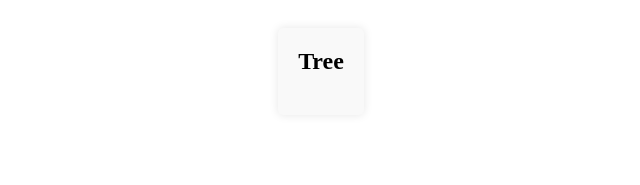
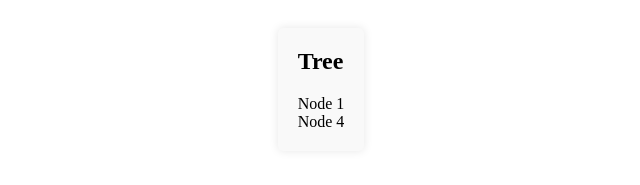
Before and after one commit to korolknopok/react-tree, a React (Vite) app: page / in a window 1280 px wide. Shown: the top 185 px of the page, without its empty margins (319-959 px from the left). Built offline with nearby package versions, Linux system fonts and the light colour scheme.

Commit message:
feature(task-3-add-tree-component): add Tree component to display root nodes

```diff
--- a/src/App.tsx
+++ b/src/App.tsx
@@ -1,10 +1,13 @@
 import './App.css';
+import {Tree} from "./components/Tree/Tree.tsx";
+import {treeData} from "./data/treeData.ts";
 
 const App = () => {
   return (
       <div className="app">
         <div className="container">
           <h2>Tree</h2>
+            <Tree data={treeData} />
         </div>
       </div>
   );
--- /dev/null
+++ b/src/components/Tree/Tree.css
@@ -0,0 +1,3 @@
+.tree {
+    padding: 10px;
+}
--- /dev/null
+++ b/src/components/Tree/Tree.tsx
@@ -0,0 +1,15 @@
+import type {TreeData} from "../../data/treeData.ts";
+
+interface TreeProps {
+    data: TreeData[];
+}
+
+export const Tree = ({ data } : TreeProps) => {
+    return (
+        <div className="tree">
+            {data.map((node) => (
+                <div key={node.id}> {node.name} </div>
+            ))}
+        </div>
+    );
+};
```
